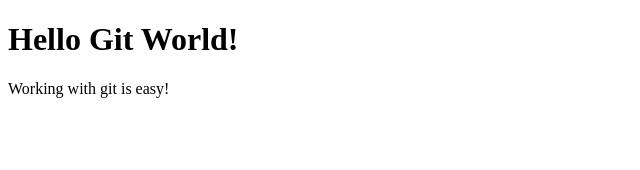
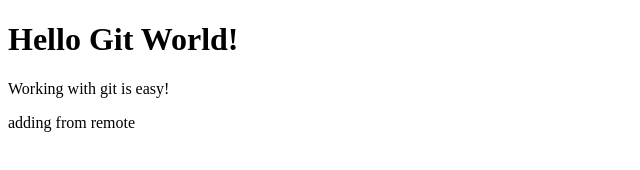
Before and after one commit to Shivansh9340/GitGithubMasterclass, a plain HTML site: page index.html in a window 1280 px wide. Shown: the whole page, without its empty margins (0-640 px from the left). Drawn offline with Linux system fonts and the light colour scheme.

Commit message:
updated index.html

```diff
--- a/index.html
+++ b/index.html
@@ -12,7 +12,9 @@
         <p>Working with git is easy!</p>
     </div>
 
-
+     <div>
+        <p>adding from remote</p>
+    </div>
     <!--some comments-->
 </div>
 </body>
```
